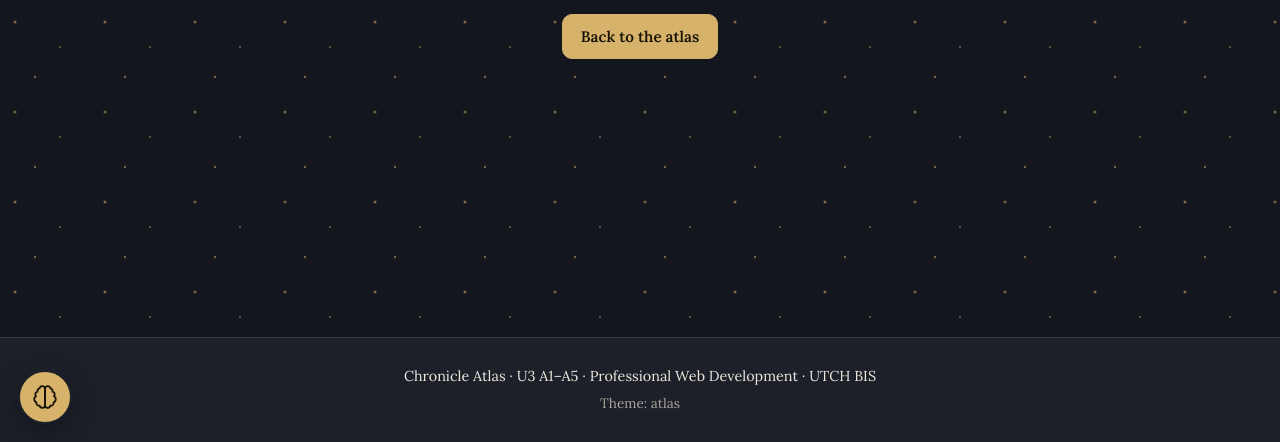
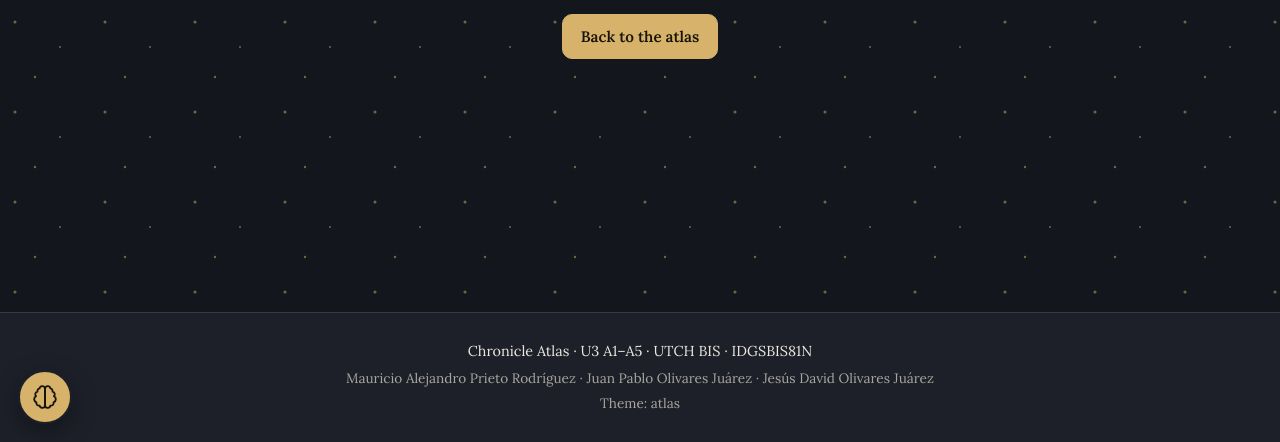
Before and after one commit to Mauriprdz/chronicle-atlas, a website: page public/index.html in a window 1280 px wide. Shown: the part 358-800 px from the top of the page. Drawn offline with Linux system fonts and the light colour scheme; no server answers; a web font is replaced by a local one.

Commit message:
Add team members and live URL
Co-Authored-By: Claude Opus 5.5 <noreply@anthropic.com>
Claude-Session: https://claude.ai/code/session_011k1RGWu5cdHbnafTbVp2Nc

```diff
--- a/public/index.html
+++ b/public/index.html
@@ -25,7 +25,8 @@
   <div id="announcement" class="announcement" hidden></div>
   <main id="main" tabindex="-1"><div class="loading">Loading the archives…</div></main>
   <footer class="footer">
-    <p>Chronicle Atlas · U3 A1–A5 · Professional Web Development · UTCH BIS</p>
+    <p>Chronicle Atlas · U3 A1–A5 · UTCH BIS · IDGSBIS81N</p>
+    <p class="muted small">Mauricio Alejandro Prieto Rodríguez · Juan Pablo Olivares Juárez · Jesús David Olivares Juárez</p>
     <p class="muted small">Theme: <span id="theme-name">Atlas</span></p>
   </footer>
 
```
Also changed, not shown: README.md.
